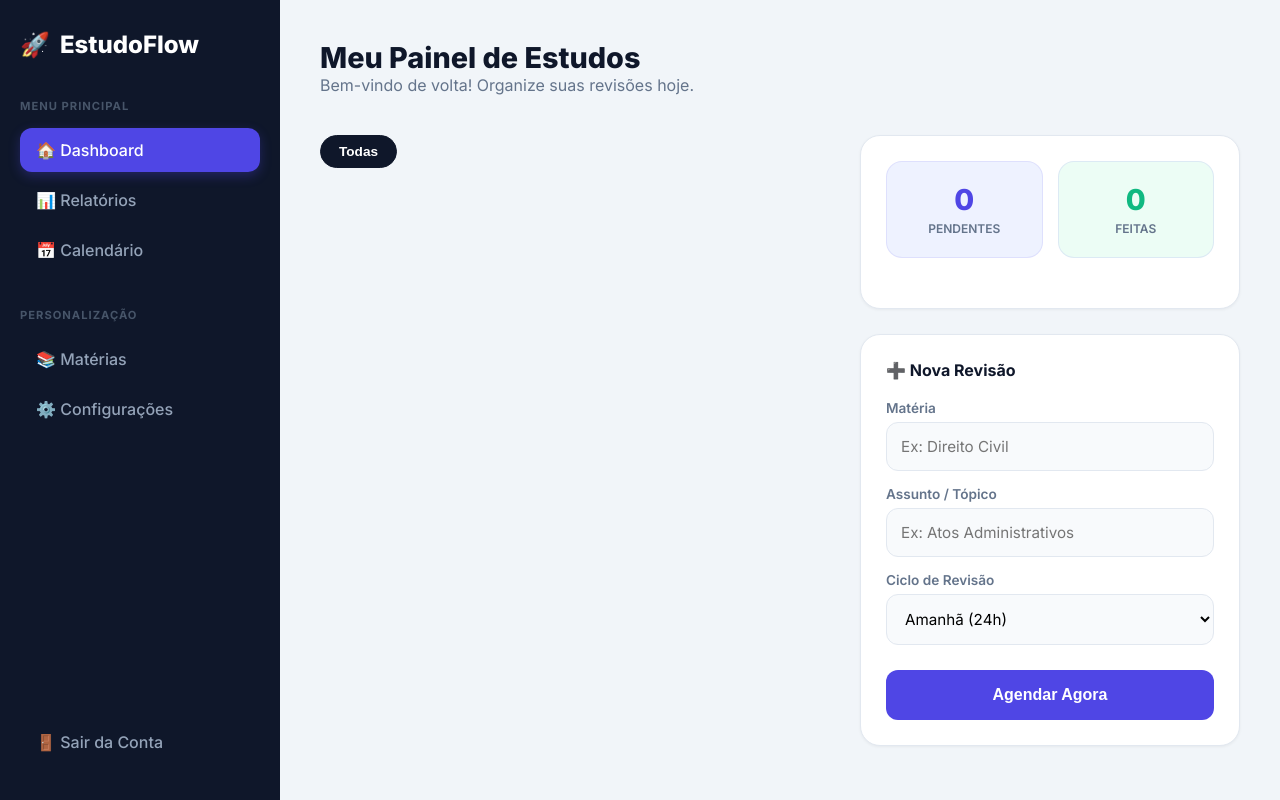
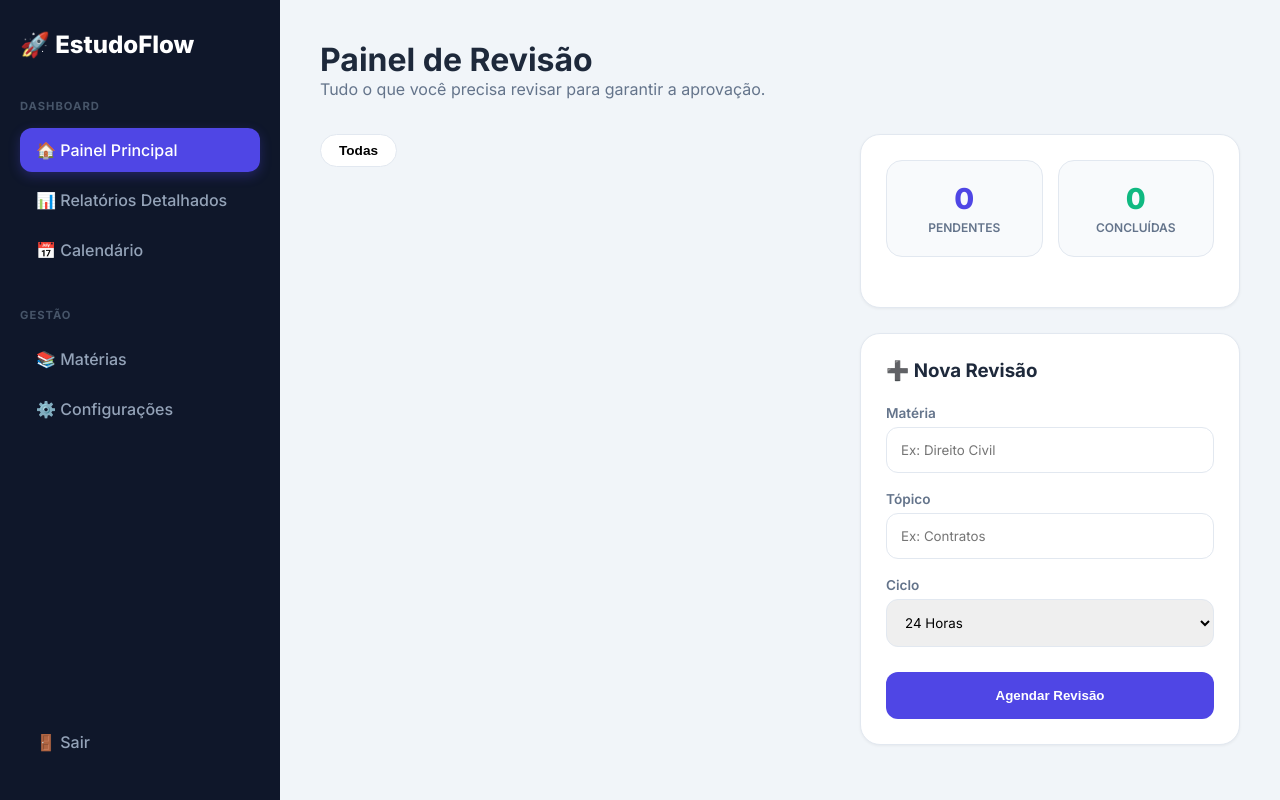
Before and after one commit to moisesvieira554-jpg/meus-estudos, a Flask app: page /dashboard in a window 1280 px wide. Run offline with Flask 3, Linux system fonts and the light colour scheme; data that the repository does not hold is empty.

Commit message:
Update index.html

```diff
--- a/templates/index.html
+++ b/templates/index.html
@@ -3,30 +3,28 @@
 <head>
     <meta charset="UTF-8">
     <meta name="viewport" content="width=device-width, initial-scale=1.0">
-    <title>EstudoFlow - Sistema de Revisão</title>
+    <title>EstudoFlow | Gestão de Revisões</title>
     <link href="https://fonts.googleapis.com/css2?family=Inter:wght@400;500;600;700;800&display=swap" rel="stylesheet">
     <style>
         :root {
             --primary: #4f46e5;
-            --primary-light: #eef2ff;
             --sidebar: #0f172a;
             --bg: #f1f5f9;
-            --card: #ffffff;
-            --text-main: #1e293b;
-            --text-muted: #64748b;
+            --text: #1e293b;
+            --muted: #64748b;
             --success: #10b981;
             --danger: #ef4444;
-            --border: #e2e8f0;
+            --white: #ffffff;
         }
 
         * { margin: 0; padding: 0; box-sizing: border-box; }
-        body { font-family: 'Inter', sans-serif; background: var(--bg); color: var(--text-main); display: flex; min-height: 100vh; }
+        body { font-family: 'Inter', sans-serif; background: var(--bg); color: var(--text); display: flex; min-height: 100vh; }
 
-        /* --- SIDEBAR RESTAURADA (PONTO 2) --- */
-        nav { width: 280px; background: var(--sidebar); color: white; display: flex; flex-direction: column; position: fixed; height: 100vh; padding: 30px 20px; z-index: 100; }
-        .logo { font-size: 1.5rem; font-weight: 800; margin-bottom: 40px; display: flex; align-items: center; gap: 10px; color: #fff; }
+        /* --- SIDEBAR (PONTO 2) --- */
+        nav { width: 280px; background: var(--sidebar); color: white; display: flex; flex-direction: column; position: fixed; height: 100vh; padding: 30px 20px; }
+        .logo { font-size: 1.5rem; font-weight: 800; margin-bottom: 40px; display: flex; align-items: center; gap: 10px; }
         .nav-group { margin-bottom: 30px; }
-        .nav-label { font-size: 0.7rem; text-transform: uppercase; letter-spacing: 1px; color: #475569; margin-bottom: 15px; display: block; font-weight: 700; }
+        .nav-label { font-size: 0.7rem; text-transform: uppercase; color: #475569; margin-bottom: 15px; display: block; font-weight: 700; letter-spacing: 1px; }
         .nav-item {
             padding: 12px 16px; border-radius: 12px; margin-bottom: 6px; cursor: pointer;
             display: flex; align-items: center; gap: 12px; transition: 0.2s; color: #94a3b8; text-decoration: none; font-weight: 500;
@@ -34,214 +32,183 @@
         .nav-item:hover, .nav-item.active { background: rgba(255,255,255,0.05); color: #fff; }
         .nav-item.active { background: var(--primary); color: #fff; box-shadow: 0 4px 12px rgba(79, 70, 229, 0.3); }
 
-        /* --- CONTEÚDO PRINCIPAL --- */
-        main { margin-left: 280px; padding: 40px; width: 100%; max-width: 1200px; }
-        .header { display: flex; justify-content: space-between; align-items: flex-start; margin-bottom: 40px; }
-        .header h1 { font-size: 1.8rem; font-weight: 800; color: var(--sidebar); }
+        /* --- CONTEÚDO --- */
+        main { margin-left: 280px; padding: 40px; width: 100%; max-width: 1300px; }
+        .header { margin-bottom: 35px; }
+        .dashboard-grid { display: grid; grid-template-columns: 1fr 380px; gap: 30px; }
 
-        /* --- GRID DE LAYOUT --- */
-        .dashboard-grid { display: grid; grid-template-columns: 1fr 380px; gap: 30px; align-items: start; }
+        /* --- FILTROS --- */
+        .filters { display: flex; gap: 10px; margin-bottom: 25px; flex-wrap: wrap; }
+        .filter-btn { padding: 8px 18px; border-radius: 100px; background: #fff; border: 1px solid #e2e8f0; font-size: 0.85rem; font-weight: 600; cursor: pointer; transition: 0.2s; }
+        .filter-btn.active { background: var(--sidebar); color: #white; border-color: var(--sidebar); color: white; }
 
-        /* --- CARDS --- */
-        .card { background: var(--card); border-radius: 20px; padding: 25px; border: 1px solid var(--border); box-shadow: 0 1px 3px rgba(0,0,0,0.05); }
-        .card-title { font-size: 1rem; font-weight: 700; margin-bottom: 20px; color: var(--sidebar); display: flex; align-items: center; gap: 8px; }
-
-        /* --- STATS / RELATÓRIOS --- */
-        .stats-row { display: grid; grid-template-columns: 1fr 1fr; gap: 15px; margin-bottom: 25px; }
-        .stat-card { padding: 20px; border-radius: 16px; background: var(--primary-light); text-align: center; border: 1px solid rgba(79, 70, 229, 0.1); }
-        .stat-num { display: block; font-size: 1.8rem; font-weight: 800; color: var(--primary); }
-        .stat-desc { font-size: 0.75rem; font-weight: 600; color: var(--text-muted); text-transform: uppercase; }
-
-        /* --- FILTROS (RESTAURADOS) --- */
-        .filter-section { margin-bottom: 20px; display: flex; gap: 10px; flex-wrap: wrap; }
-        .filter-chip {
-            padding: 8px 18px; border-radius: 100px; background: #fff; border: 1px solid var(--border);
-            font-size: 0.85rem; font-weight: 600; cursor: pointer; transition: 0.2s;
-        }
-        .filter-chip.active { background: var(--sidebar); color: #fff; border-color: var(--sidebar); }
-
-        /* --- LISTA DE REVISÕES V13 --- */
-        .rev-card {
-            background: #fff; padding: 20px; border-radius: 18px; border: 1px solid var(--border);
+        /* --- CARDS E LISTA --- */
+        .card { background: var(--white); border-radius: 20px; padding: 25px; border: 1px solid #e2e8f0; box-shadow: 0 1px 3px rgba(0,0,0,0.05); }
+        .rev-item {
+            background: #fff; padding: 20px; border-radius: 18px; border: 1px solid #e2e8f0;
             display: flex; justify-content: space-between; align-items: center; margin-bottom: 12px; transition: 0.2s;
         }
-        .rev-card:hover { transform: translateY(-2px); border-color: var(--primary); box-shadow: 0 10px 20px rgba(0,0,0,0.05); }
-        .subject-badge { font-size: 0.65rem; font-weight: 800; text-transform: uppercase; padding: 4px 10px; border-radius: 6px; background: var(--primary-light); color: var(--primary); margin-bottom: 6px; display: inline-block; }
-        .topic-title { font-weight: 700; font-size: 1.05rem; display: block; color: var(--sidebar); }
-        .date-tag { font-size: 0.8rem; color: var(--text-muted); margin-top: 8px; display: flex; align-items: center; gap: 5px; }
+        .rev-item:hover { border-color: var(--primary); transform: translateY(-2px); }
+        .subject-tag { font-size: 0.65rem; font-weight: 800; text-transform: uppercase; padding: 4px 10px; border-radius: 6px; background: #eef2ff; color: var(--primary); margin-bottom: 5px; display: inline-block; }
+        .topic-name { font-weight: 700; font-size: 1rem; color: var(--sidebar); display: block; }
+        .date-info { font-size: 0.8rem; color: var(--muted); margin-top: 6px; display: flex; align-items: center; gap: 5px; }
 
-        /* --- BOTÕES DE AÇÃO --- */
-        .actions { display: flex; gap: 10px; }
-        .btn-circle { width: 42px; height: 42px; border-radius: 12px; border: none; cursor: pointer; display: flex; align-items: center; justify-content: center; font-size: 1.1rem; transition: 0.2s; }
+        /* --- RELATÓRIOS --- */
+        .stats-row { display: grid; grid-template-columns: 1fr 1fr; gap: 15px; margin-bottom: 25px; }
+        .stat-box { padding: 20px; border-radius: 16px; background: #f8fafc; text-align: center; border: 1px solid #e2e8f0; }
+        .stat-num { display: block; font-size: 1.8rem; font-weight: 800; color: var(--primary); }
+        .stat-label { font-size: 0.75rem; font-weight: 600; color: var(--muted); text-transform: uppercase; }
+
+        /* --- BOTÕES --- */
+        .actions { display: flex; gap: 8px; }
+        .btn-action { width: 42px; height: 42px; border-radius: 12px; border: none; cursor: pointer; display: flex; align-items: center; justify-content: center; transition: 0.2s; }
         .btn-check { background: #dcfce7; color: #15803d; }
         .btn-check:hover { background: var(--success); color: #fff; }
-        .btn-trash { background: #fee2e2; color: #b91c1c; }
-        .btn-trash:hover { background: var(--danger); color: #fff; }
+        .btn-del { background: #fee2e2; color: #b91c1c; }
+        .btn-del:hover { background: var(--danger); color: #fff; }
 
-        /* --- FORMULÁRIO --- */
-        .input-box { margin-bottom: 15px; }
-        .input-box label { display: block; font-size: 0.85rem; font-weight: 600; margin-bottom: 6px; color: var(--text-muted); }
-        input, select { width: 100%; padding: 14px; border: 1px solid var(--border); border-radius: 12px; font-family: inherit; font-size: 0.95rem; background: #f8fafc; }
-        .btn-save { width: 100%; padding: 16px; border-radius: 12px; border: none; background: var(--primary); color: #fff; font-weight: 700; font-size: 1rem; cursor: pointer; transition: 0.3s; margin-top: 10px; }
-        .btn-save:hover { background: var(--primary-hover); transform: translateY(-2px); box-shadow: 0 8px 15px rgba(79, 70, 229, 0.3); }
+        .btn-save { width: 100%; padding: 16px; border-radius: 12px; border: none; background: var(--primary); color: #fff; font-weight: 700; cursor: pointer; transition: 0.3s; margin-top: 10px; }
+        .btn-save:hover { background: #4338ca; transform: translateY(-2px); box-shadow: 0 8px 15px rgba(79, 70, 229, 0.3); }
 
+        input, select { width: 100%; padding: 14px; border: 1px solid #e2e8f0; border-radius: 12px; font-family: inherit; margin-top: 5px; margin-bottom: 15px; }
+        label { font-size: 0.85rem; font-weight: 600; color: var(--muted); }
     </style>
 </head>
 <body>
 
     <nav>
-        <div class="logo">🚀 <span>EstudoFlow</span></div>
-
+        <div class="logo">🚀 EstudoFlow</div>
         <div class="nav-group">
-            <span class="nav-label">Menu Principal</span>
-            <a href="#" class="nav-item active">🏠 Dashboard</a>
-            <a href="#" class="nav-item">📊 Relatórios</a>
+            <span class="nav-label">Dashboard</span>
+            <a href="#" class="nav-item active">🏠 Painel Principal</a>
+            <a href="#" class="nav-item">📊 Relatórios Detalhados</a>
             <a href="#" class="nav-item">📅 Calendário</a>
         </div>
-
         <div class="nav-group">
-            <span class="nav-label">Personalização</span>
+            <span class="nav-label">Gestão</span>
             <a href="#" class="nav-item">📚 Matérias</a>
             <a href="#" class="nav-item">⚙️ Configurações</a>
         </div>
-
-        <a href="/" class="nav-item" style="margin-top: auto;">🚪 Sair da Conta</a>
+        <a href="/" class="nav-item" style="margin-top: auto;">🚪 Sair</a>
     </nav>
 
     <main>
         <div class="header">
-            <div>
-                <h1>Meu Painel de Estudos</h1>
-                <p style="color: var(--text-muted)">Bem-vindo de volta! Organize suas revisões hoje.</p>
-            </div>
+            <h1>Painel de Revisão</h1>
+            <p style="color: var(--muted)">Tudo o que você precisa revisar para garantir a aprovação.</p>
         </div>
 
         <div class="dashboard-grid">
-            <div class="main-column">
-                <div class="filter-section" id="filtro-materias">
-                    <button class="filter-chip active" onclick="filtrar('Todas')">Todas</button>
-                    </div>
-
-                <div id="lista-revisoes">
-                    </div>
+            <div class="left-col">
+                <div class="filters" id="filtros">
+                    <button class="filter-btn active" onclick="filtrar('Todas')">Todas</button>
+                </div>
+                <div id="lista"></div>
             </div>
 
-            <div class="side-column">
+            <div class="right-col">
                 <div class="card" style="margin-bottom: 25px;">
                     <div class="stats-row">
-                        <div class="stat-card">
-                            <span class="stat-num" id="stat-pendente">0</span>
-                            <span class="stat-desc">Pendentes</span>
+                        <div class="stat-box">
+                            <span class="stat-num" id="pend-num">0</span>
+                            <span class="stat-label">Pendentes</span>
                         </div>
-                        <div class="stat-card" style="background: #ecfdf5;">
-                            <span class="stat-num" id="stat-concluido" style="color: var(--success);">0</span>
-                            <span class="stat-desc">Feitas</span>
+                        <div class="stat-box">
+                            <span class="stat-num" id="conf-num" style="color: var(--success)">0</span>
+                            <span class="stat-label">Concluídas</span>
                         </div>
                     </div>
                 </div>
 
                 <div class="card">
-                    <div class="card-title">➕ Nova Revisão</div>
-                    <div class="input-box">
-                        <label>Matéria</label>
-                        <input type="text" id="materia" placeholder="Ex: Direito Civil">
-                    </div>
-                    <div class="input-box">
-                        <label>Assunto / Tópico</label>
-                        <input type="text" id="subtopico" placeholder="Ex: Atos Administrativos">
-                    </div>
-                    <div class="input-box">
-                        <label>Ciclo de Revisão</label>
-                        <select id="prazo">
-                            <option value="1">Amanhã (24h)</option>
-                            <option value="7">7 Dias</option>
-                            <option value="15">15 Dias</option>
-                            <option value="30">30 Dias</option>
-                        </select>
-                    </div>
-                    <button class="btn-save" onclick="salvarNoBanco()">Agendar Agora</button>
+                    <h3 style="margin-bottom: 20px;">➕ Nova Revisão</h3>
+                    <label>Matéria</label>
+                    <input type="text" id="mat" placeholder="Ex: Direito Civil">
+                    <label>Tópico</label>
+                    <input type="text" id="top" placeholder="Ex: Contratos">
+                    <label>Ciclo</label>
+                    <select id="ciclo">
+                        <option value="1">24 Horas</option>
+                        <option value="7">7 Dias</option>
+                        <option value="15">15 Dias</option>
+                        <option value="30">30 Dias</option>
+                    </select>
+                    <button class="btn-save" onclick="salvar()">Agendar Revisão</button>
                 </div>
             </div>
         </div>
     </main>
 
     <script>
-        let dbDados = [];
+        let dadosLocais = [];
 
-        async function carregarDados() {
+        async function carregar() {
             const res = await fetch('/api/estudos');
-            dbDados = await res.json();
-            renderizar(dbDados);
-            atualizarFiltros();
+            dadosLocais = await res.json();
+            render(dadosLocais);
+            geraFiltros();
         }
 
-        function renderizar(lista) {
-            const container = document.getElementById('lista-revisoes');
-            container.innerHTML = '';
-
+        function render(lista) {
+            const cont = document.getElementById('lista');
+            cont.innerHTML = '';
             let p = 0; let c = 0;
 
-            lista.forEach(item => {
-                if (item.feito) { c++; }
+            lista.forEach(i => {
+                if (i.feito) { c++; }
                 else {
                     p++;
-                    container.innerHTML += `
-                        <div class="rev-card">
+                    cont.innerHTML += `
+                        <div class="rev-item">
                             <div>
-                                <span class="subject-badge">${item.materia}</span>
-                                <span class="topic-title">${item.subtopico}</span>
-                                <div class="date-tag">📅 Revisar em: <strong>${item.data}</strong></div>
+                                <span class="subject-tag">${i.materia}</span>
+                                <span class="topic-name">${i.subtopico}</span>
+                                <div class="date-info">📅 Revisão para: <strong>${i.data}</strong></div>
                             </div>
                             <div class="actions">
-                                <button class="btn-circle btn-check" onclick="concluir(${item.id})">✓</button>
-                                <button class="btn-circle btn-trash" onclick="excluir(${item.id})">🗑️</button>
+                                <button class="btn-action btn-check" onclick="concluir(${i.id})">✓</button>
+                                <button class="btn-action btn-del" onclick="excluir(${i.id})">🗑️</button>
                             </div>
                         </div>`;
                 }
             });
-
-            document.getElementById('stat-pendente').innerText = p;
-            document.getElementById('stat-concluido').innerText = c;
+            document.getElementById('pend-num').innerText = p;
+            document.getElementById('conf-num').innerText = c;
         }
 
-        function atualizarFiltros() {
-            const materias = ['Todas', ...new Set(dbDados.map(r => r.materia))];
-            const cont = document.getElementById('filtro-materias');
-            cont.innerHTML = '';
-            materias.forEach(m => {
-                const active = m === 'Todas' ? 'active' : '';
-                cont.innerHTML += `<button class="filter-chip ${active}" onclick="filtrar('${m}', this)">${m}</button>`;
+        function geraFiltros() {
+            const mats = ['Todas', ...new Set(dadosLocais.map(r => r.materia))];
+            const div = document.getElementById('filtros');
+            div.innerHTML = '';
+            mats.forEach(m => {
+                div.innerHTML += `<button class="filter-btn" onclick="filtrar('${m}', this)">${m}</button>`;
             });
         }
 
-        function filtrar(materia, btn) {
-            document.querySelectorAll('.filter-chip').forEach(b => b.classList.remove('active'));
+        function filtrar(m, btn) {
+            document.querySelectorAll('.filter-btn').forEach(b => b.classList.remove('active'));
             if(btn) btn.classList.add('active');
-
-            if (materia === 'Todas') renderizar(dbDados);
-            else renderizar(dbDados.filter(r => r.materia === materia));
+            render(m === 'Todas' ? dadosLocais : dadosLocais.filter(r => r.materia === m));
         }
 
-        async function salvarNoBanco() {
-            const m = document.getElementById('materia').value;
-            const s = document.getElementById('subtopico').value;
-            const d = parseInt(document.getElementById('prazo').value);
+        async function salvar() {
+            const materia = document.getElementById('mat').value;
+            const subtopico = document.getElementById('top').value;
+            const dias = parseInt(document.getElementById('ciclo').value);
+            if(!materia || !subtopico) return;
 
-            if(!m || !s) return alert("Por favor, preencha os campos.");
-
-            const data = new Date();
-            data.setDate(data.getDate() + d);
-            const dataStr = data.toLocaleDateString('pt-BR');
+            const d = new Date(); d.setDate(d.getDate() + dias);
+            const dataStr = d.toLocaleDateString('pt-BR');
 
             await fetch('/api/estudos', {
                 method: 'POST',
                 headers: { 'Content-Type': 'application/json' },
-                body: JSON.stringify({ materia: m, subtopico: s, data: dataStr })
+                body: JSON.stringify({ materia, subtopico, data: dataStr })
             });
 
-            document.getElementById('materia').value = '';
-            document.getElementById('subtopico').value = '';
-            carregarDados();
+            document.getElementById('mat').value = '';
+            document.getElementById('top').value = '';
+            carregar();
         }
 
         async function concluir(id) {
@@ -250,17 +217,17 @@
                 headers: { 'Content-Type': 'application/json' },
                 body: JSON.stringify({ feito: true })
             });
-            carregarDados();
+            carregar();
         }
 
         async function excluir(id) {
-            if(confirm("Deseja apagar esta revisão?")) {
+            if(confirm("Excluir?")) {
                 await fetch(`/api/estudos/${id}`, { method: 'DELETE' });
-                carregarDados();
+                carregar();
             }
         }
 
-        carregarDados();
+        carregar();
     </script>
 </body>
 </html>
```
